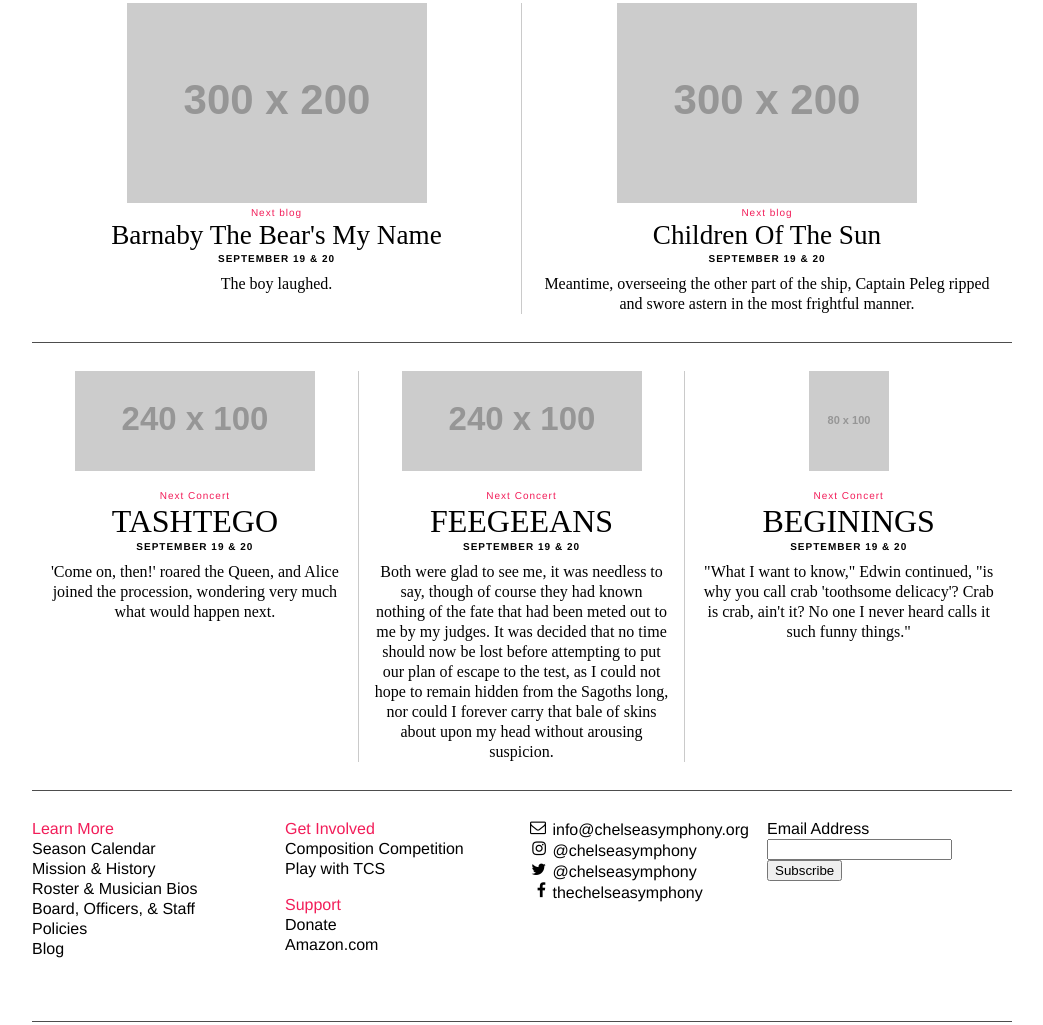
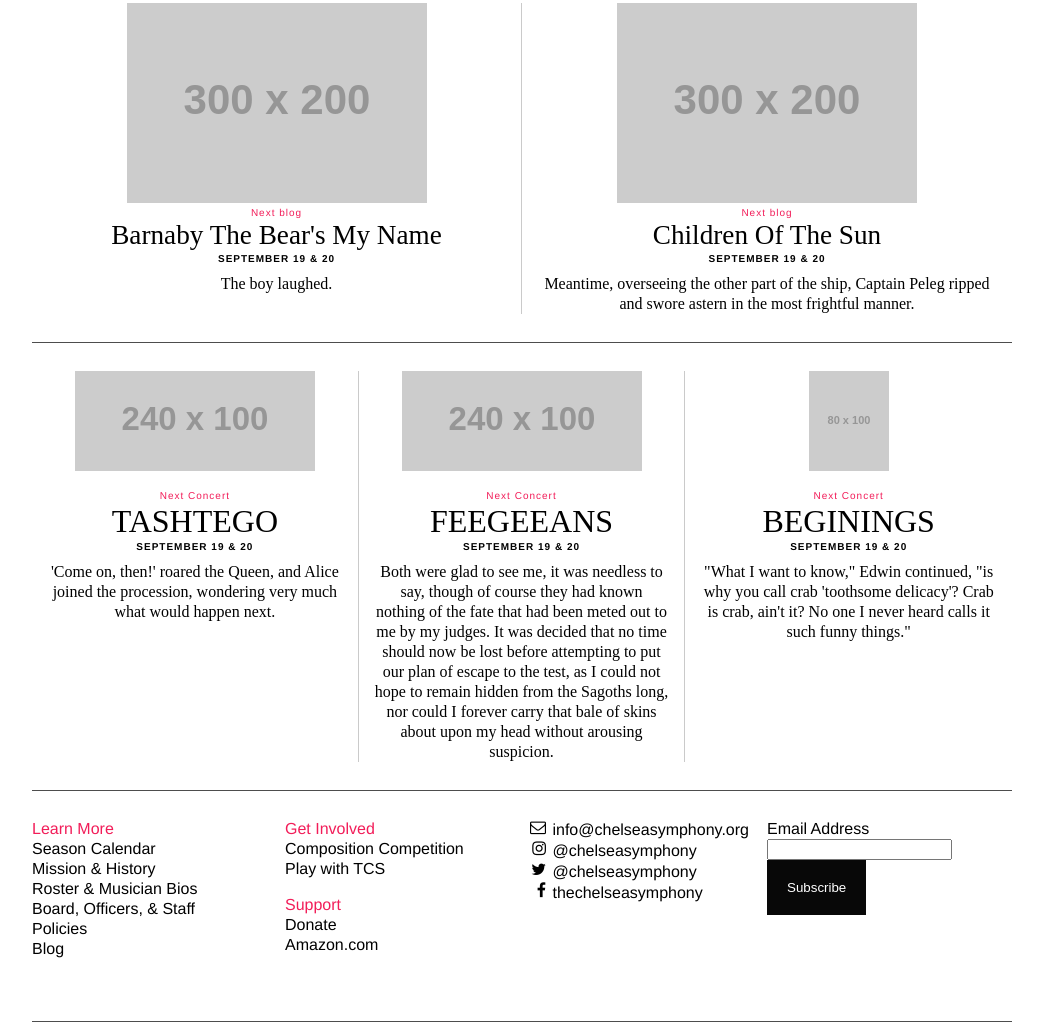
Before and after one commit to nbuonin/tcs-prototype, a website: page index.html in a window 1280 px wide. Shown: the part 636-1661 px from the top of the page, without its empty margins (118-1161 px from the left). Drawn offline with nearby package versions, Linux system fonts and the light colour scheme; placeholder pictures from the web are drawn by us.

Commit message:
correctly scope selector for nav toggle, add styling ot submit button

```diff
--- a/scss/base/_base.scss
+++ b/scss/base/_base.scss
@@ -29,3 +29,10 @@ a {
     text-decoration: none;
   }
 }
+
+button, .button {
+  //padding: 1.5em;
+  //background-color: #080808;
+  //color: #ffffff;
+  //border: none;
+}
--- a/scss/base/_typography.scss
+++ b/scss/base/_typography.scss
@@ -39,3 +39,8 @@ h3 {
   letter-spacing: 1px;
   line-height: 1em;
 }
+
+// button, .button {
+//   font-size: 1em;
+//   font-family: $sans;
+// }
--- a/scss/layout/_footer.scss
+++ b/scss/layout/_footer.scss
@@ -44,4 +44,11 @@ footer > .container {
 	div.subscribe {
 		flex: 1;
 	}
+
+	.button {
+		padding: 1.5em;
+		background-color: #080808;
+		color: #ffffff;
+		border: none;
+	}
 }
--- a/scss/layout/_nav.scss
+++ b/scss/layout/_nav.scss
@@ -170,6 +170,6 @@
   } // End of @include
 } // end of nav
 
-nav.active {
+.navigation > .container > nav.active {
   display: block;
 }
```
Also changed, not shown: css/styles.css.
